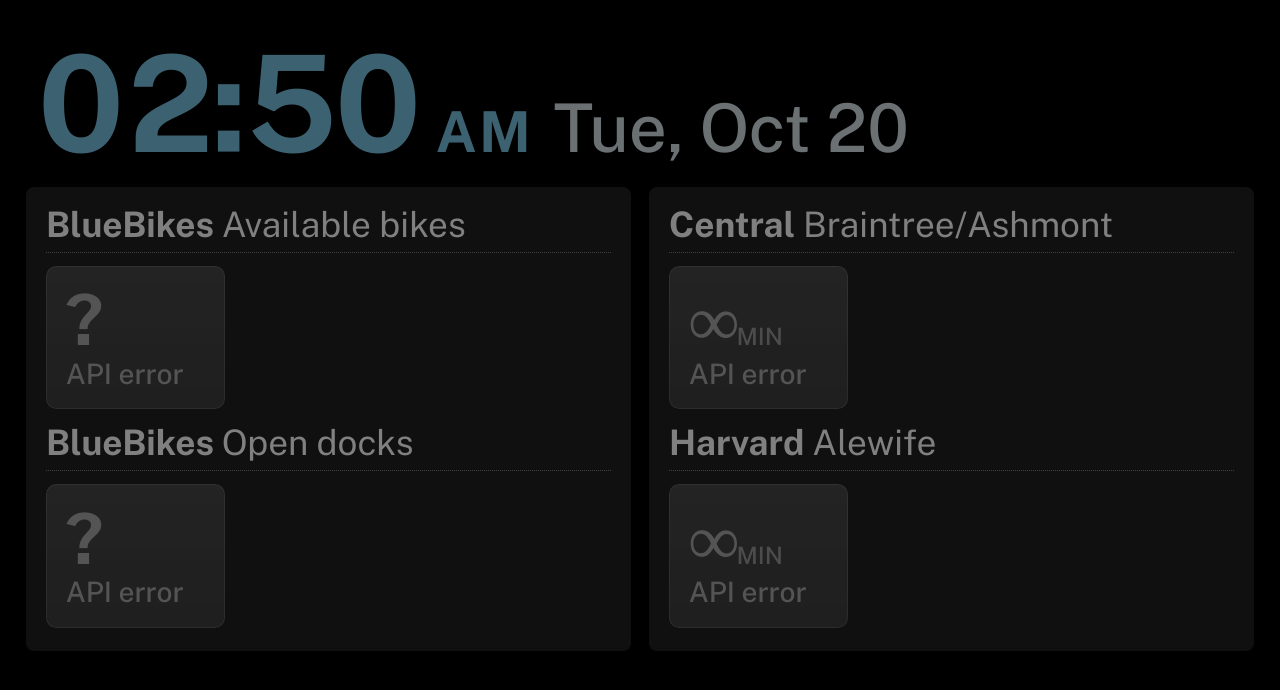
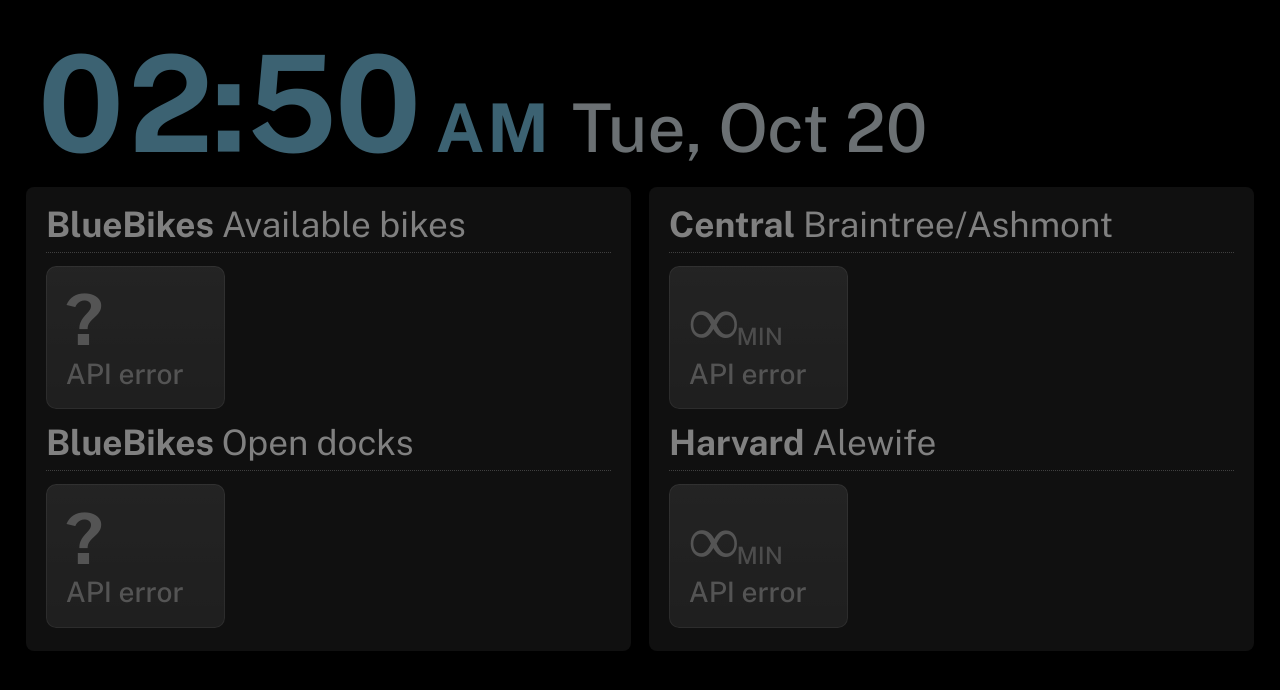
Before and after one commit to iamdanzhao/iamdanzhao.github.io, a Jekyll site: the page projects/trains/index.html, which Jekyll copies as it is, in a window 1280 px wide. Shown: the top 690 px of the page. Built offline with Jekyll 4.4.1, drawn with Linux system fonts in a browser that asks for light colours; nearby versions of some CDN libraries.

Commit message:
font size

```diff
--- a/projects/trains/index.html
+++ b/projects/trains/index.html
@@ -46,7 +46,7 @@
         }
 
         .current-time-period {
-            font-size: 42%;
+            font-size: 50%;
             letter-spacing: 0.04em;
         }
 
```
